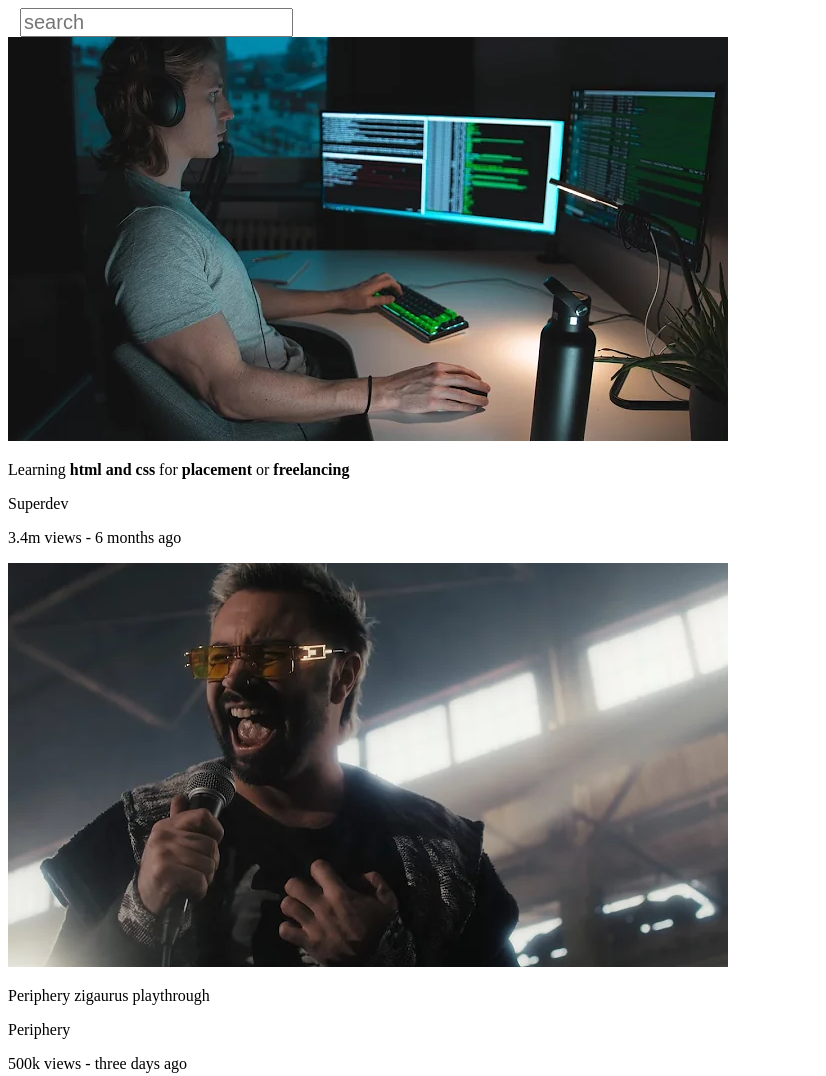
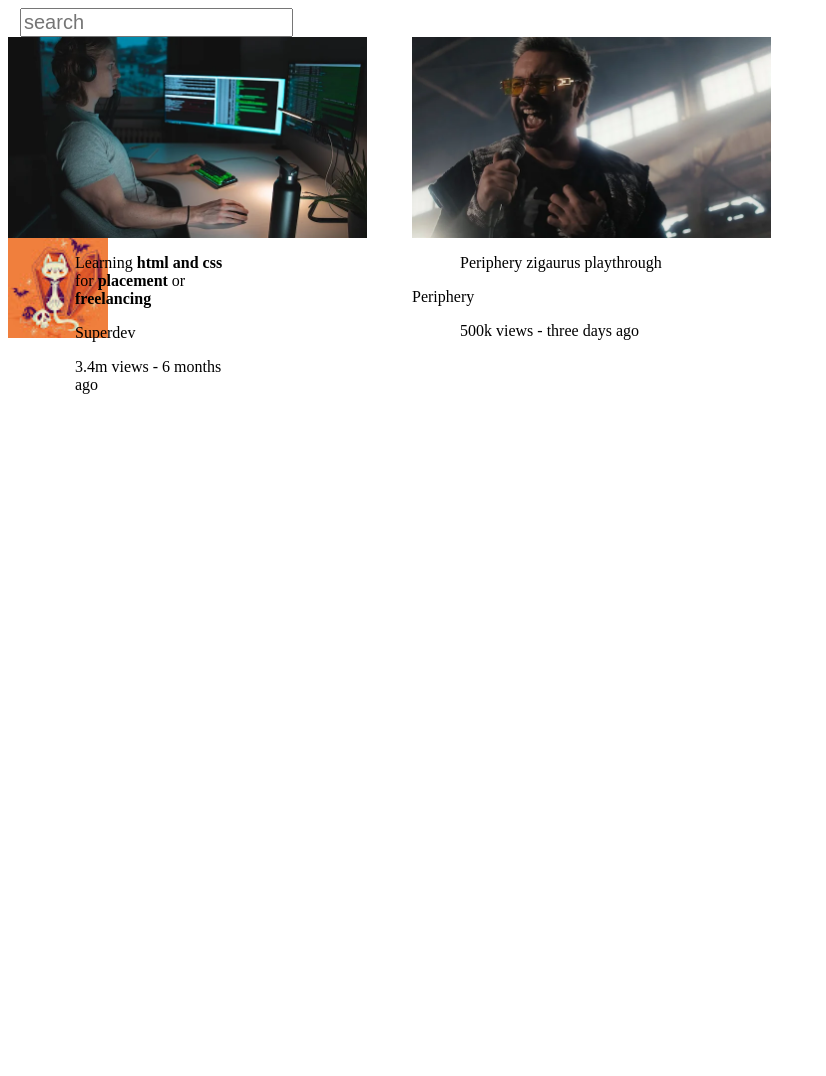
Before and after one commit to abhinab4769/youtube-clone, a plain HTML site: page index.html in a window 1280 px wide. Shown: the whole page, without its empty margins (0-826 px from the left). After the commit the page ends 800 px from the top, so only its background shows below. Drawn offline with Linux system fonts and the light colour scheme.

Commit message:
youtube.css

```diff
--- a/index.html
+++ b/index.html
@@ -10,8 +10,13 @@
 <body>
     <input class="search-bar" type="text" placeholder="search">
     <div class="video-preview">
-
-        <img class="thumbnai" src="thumbnails/coding.webp">
+        <div>
+            <img class="thumbnail" src="thumbnails/coding.webp" width= "359" >
+        </div>
+        <div class="channel-icon">
+            <img class="icon-icon" src="icons/coding.jpg">
+        </div>
+        <div class="channel-info" class="channelinfo-text">
             <p class="video-title">
                 Learning <strong>html and css</strong> for <strong>placement</strong> or <strong>freelancing</strong>
             </p>
@@ -22,9 +27,10 @@
                3.4m views &#45; 6 months ago
             </p>
         </div>
-    <div class="video-preview/video-preview1">
+    </div>
+    <div class="video-preview">
 
-        <img class="thumbnai" src="thumbnails/wildfire.webp">
+        <img class="thumbnail" src="thumbnails/wildfire.webp">
          <p class="video-title">Periphery zigaurus playthrough
 
         </p>
--- a/youtube.css
+++ b/youtube.css
@@ -1,5 +1,5 @@
 .thumbnail{
-width: 300px;
+width: 359px;
 object-fit: contain;
 display: block;
 }
@@ -9,12 +9,37 @@ display: block;
     margin-left: 12px;
     display: block;
 }
-.video-title{
-  width: 500px;
-}
+
 .video-preview{
     width: 300px;
     display: inline-block;
     vertical-align: top;
-    margin-right: 200px;
+    margin-right: 100px;
 }
+
+.video-title{
+  margin-left: 48px;
+}
+
+.author{
+  margin-left: 48px;
+}
+.stats{
+  margin-left: 48px;
+}
+.channel-icon{
+  display: inline-block;
+  width: 15px;
+  vertical-align: top;
+  object-fit: contain;
+
+}
+
+.channel-info{
+  display: inline-block;
+  width: 200px;
+}
+
+.icon-icon{
+  width: 100px;
+}
```
Also changed, not shown: Screenshot 2023-05-25 203247.png (added), icons/coding.jpg (added), icons/periphery.jpg (added), twitter.png (added). Lines whose indentation alone changed are shown as unchanged.
